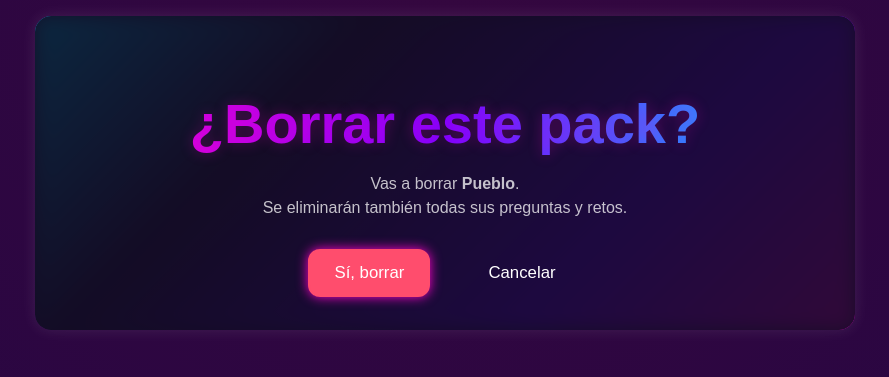
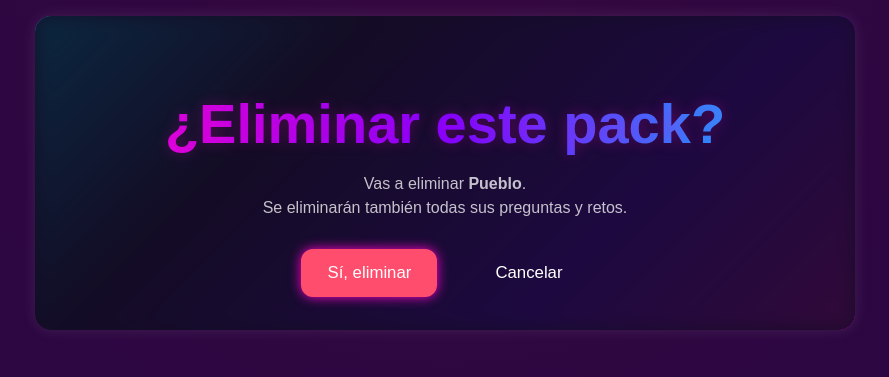
Before and after one commit to jltamayo2018/tfg-verdad-reto, a Django app: page /packs/25/delete/ in a window 1280 px wide. Shown: the part 67-444 px from the top of the page, without its empty margins (195-1084 px from the left). Run offline with Django 5.2, Linux system fonts and the light colour scheme; a user stored in the database is signed in; data comes from the database, SQL or seed files in the repository; parts of the project's set-up code (start-up, migrations or seed data) failed here and were passed over.

Commit message:
páginas para eliminar pack y acción mejoradas

```diff
--- a/verdadoreto_app/templates/pack_confirm_delete.html
+++ b/verdadoreto_app/templates/pack_confirm_delete.html
@@ -1,18 +1,18 @@
 {% extends "base.html" %}
-{% block title %}Borrar pack{% endblock %}
+{% block title %}Eliminar pack{% endblock %}
 
 {% block content %}
   <div class="card neon-card" style="max-width:820px;margin:16px auto;">
-    <h2 class="neon-title" style="margin-bottom:6px;">¿Borrar este pack?</h2>
+    <h2 class="neon-title" style="margin-bottom:6px;">¿Eliminar este pack?</h2>
     <p class="muted" style="margin-top:0;">
-      Vas a borrar <strong>{{ pack.name }}</strong>.
+      Vas a eliminar <strong>{{ pack.name }}</strong>.
       <br>Se eliminarán también todas sus preguntas y retos.
     </p>
 
     <form method="post" style="display:flex; gap:12px; align-items:center; justify-content:center; margin-top:16px;">
       {% csrf_token %}
       <button type="submit" class="btn btn-primary" style="background:#ff4d6d;border-color:#ff4d6d;">
-        Sí, borrar
+        Sí, eliminar
       </button>
       <a class="btn btn-ghost" href="{% url 'dashboard' %}">Cancelar</a>
     </form>
```
Also changed, not shown: verdadoreto_app/templates/action_confirm_delete.html (+6 -4 lines).
